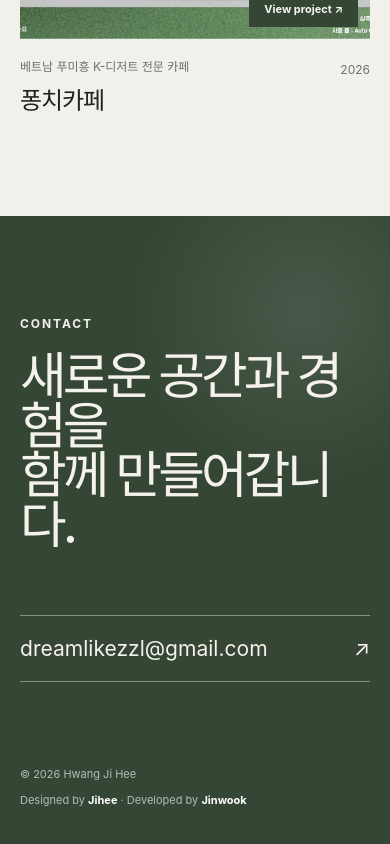
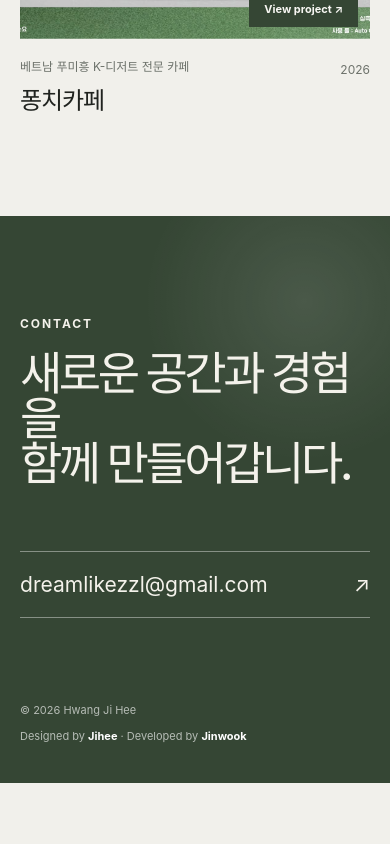
Before and after one commit to naraspc/jihee-portfolio, a React (Vite) app: page / in a window 390 px wide. Shown: the part 8500-9344 px from the top of the page. After the commit the page ends 9283 px from the top, so only its background shows below. Built offline with nearby package versions, Linux system fonts and the light colour scheme.

Commit message:
fix: prevent hero and contact text clipping on mobile

```diff
--- a/src/App.css
+++ b/src/App.css
@@ -715,15 +715,26 @@
 }
 
 @media (max-width: 640px) {
-  .contact__title {
-    margin-bottom: 72px;
-    font-size: clamp(24px, 7.5vw, 34px);
-    line-height: 1.2;
-    letter-spacing: -0.055em;
+  .contact {
+    padding-right: 20px;
+    padding-left: 20px;
+    overflow: hidden;
   }
 
-  .contact__title span {
+  .contact .contact__title {
+    width: 100%;
+    max-width: 100%;
+    margin-bottom: 64px;
+    font-size: clamp(22px, 6.8vw, 32px);
+    line-height: 1.22;
+    letter-spacing: -0.045em;
+    word-break: keep-all;
+  }
+
+  .contact .contact__title span {
     display: block;
+    width: 100%;
+    max-width: 100%;
     white-space: nowrap;
   }
 }
@@ -1048,9 +1059,7 @@
     margin-bottom: 13px;
   }
 
-  .contact h2 {
-    font-size: clamp(42px, 13vw, 58px);
-  }
+
 }
 
 @media (hover: none) {
```
